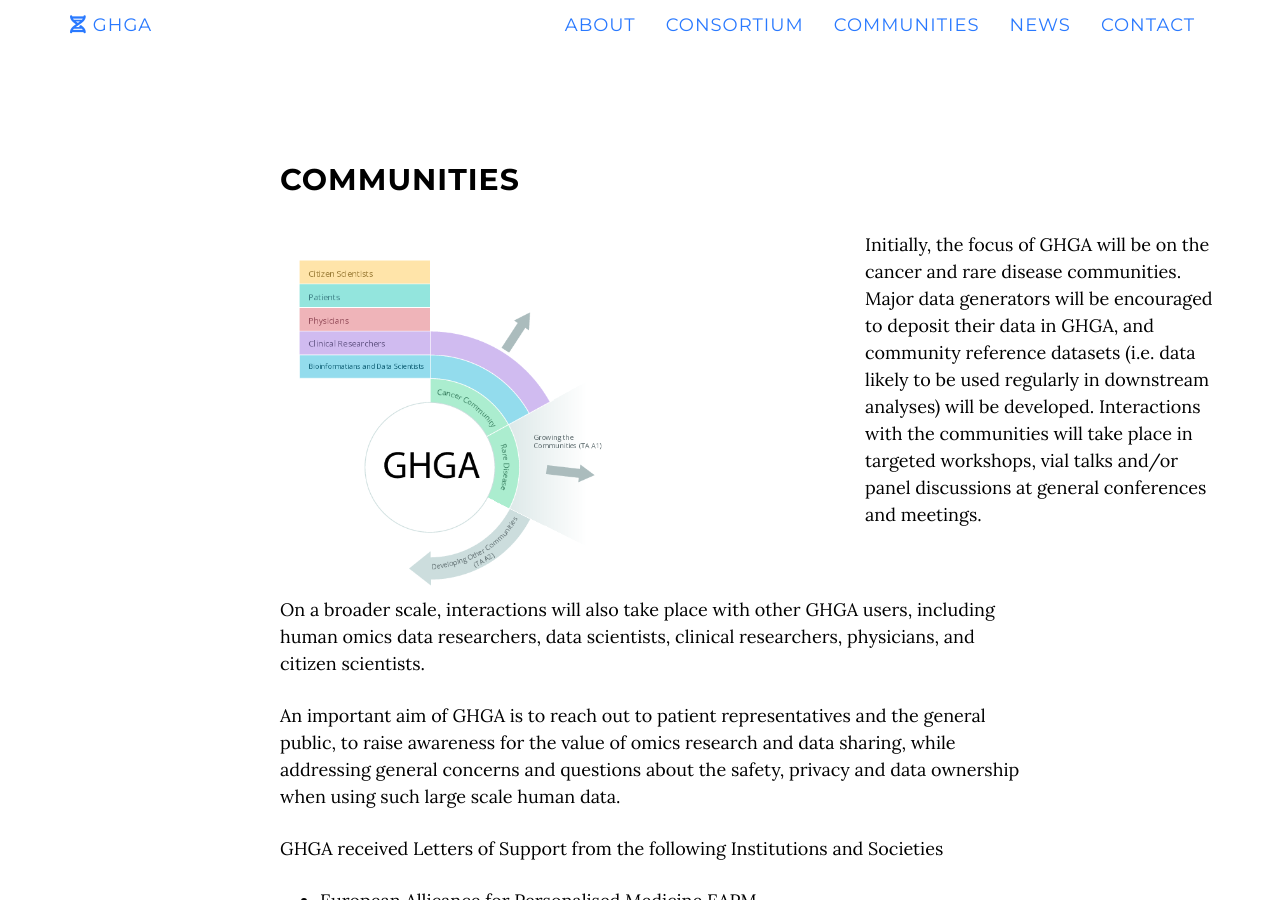
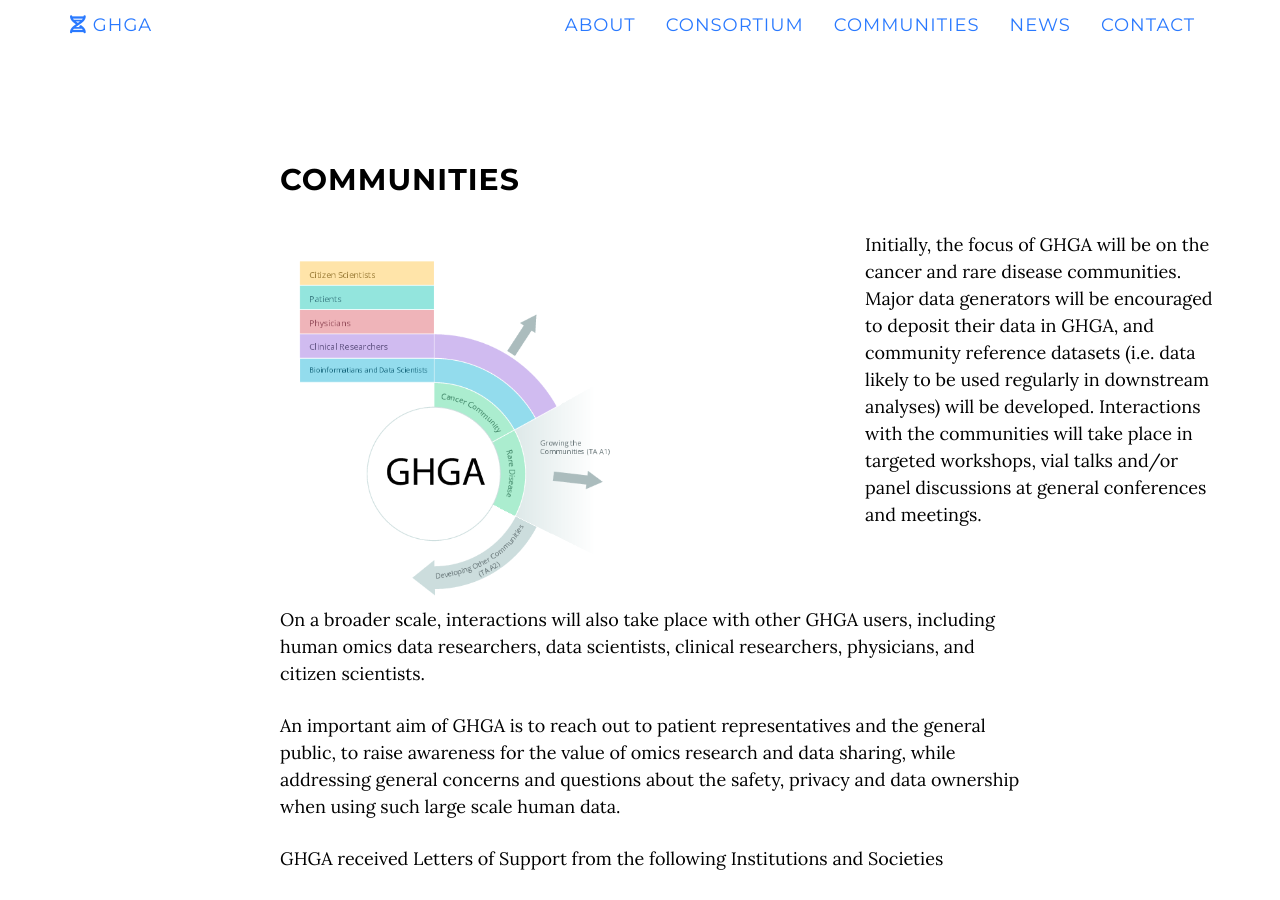
Before and after one commit to ghga-de/online, a Jekyll site: the page built from index.html, in a window 1280 px wide and 900 px high, scrolled down 5790 px. Built offline with Jekyll 4.4.1, drawn with Linux system fonts in a browser that asks for light colours; nearby versions of some CDN libraries.

Commit message:
img width

```diff
--- a/_includes/communities.html
+++ b/_includes/communities.html
@@ -7,7 +7,7 @@
         </div></div>
         <div class="row">
           <div class="col-lg-4 col-lg-offset-2">
-            <img src="img/GHGA_community-diagramm_v2.png" class="img-fluid" alt="Responsive image" style="max-width:100%; padding-right:10px; padding-left=10px;"/></div>
+            <img src="img/GHGA_community-diagramm_v2.png" class="img-fluid" alt="Responsive image" style="max-width:100%; padding-right:1px; padding-left=1px;"/></div>
           <div class="col-lg-4 col-lg-offset-2">
                   <p>
                   Initially, the focus of GHGA will be on the cancer and rare disease communities.
```
